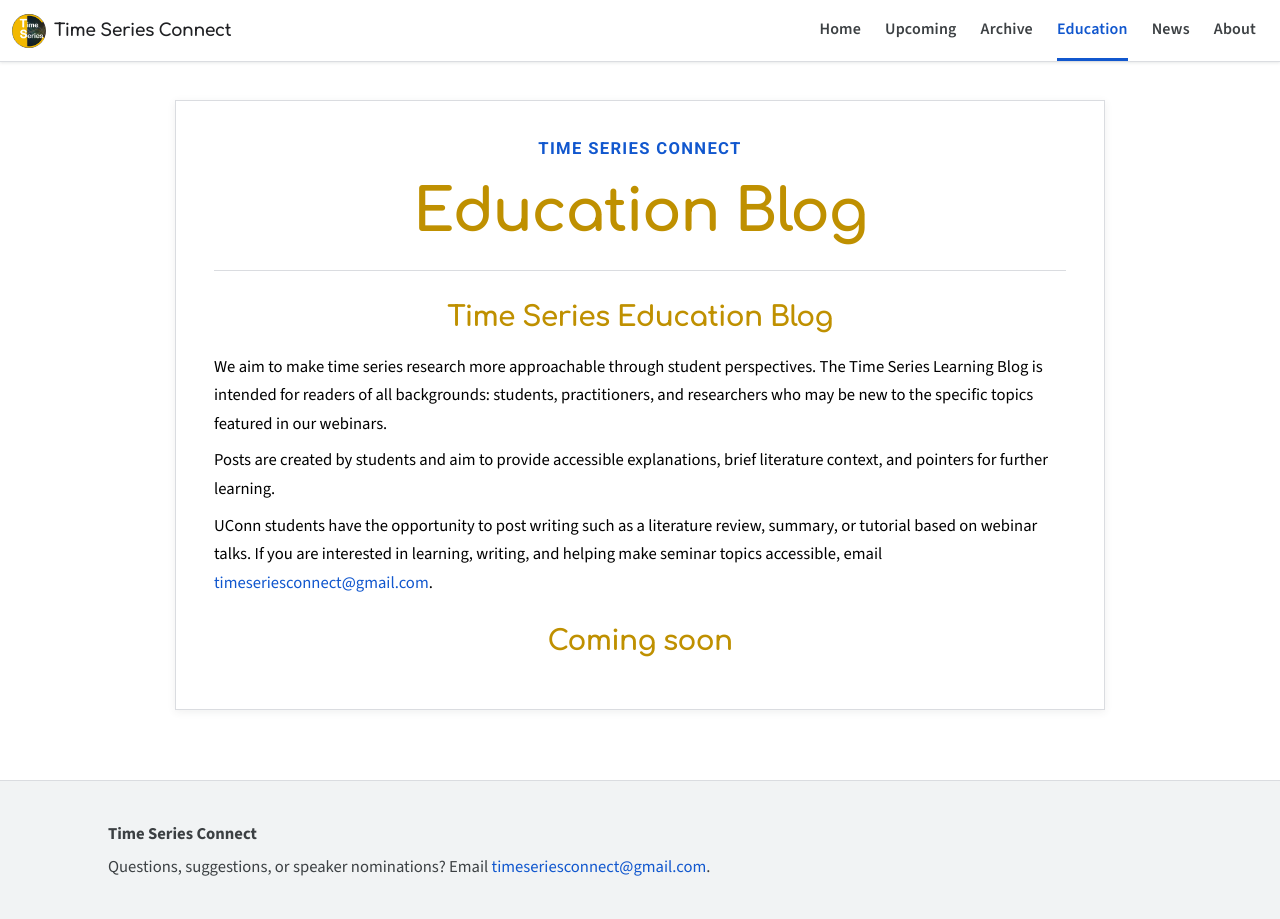
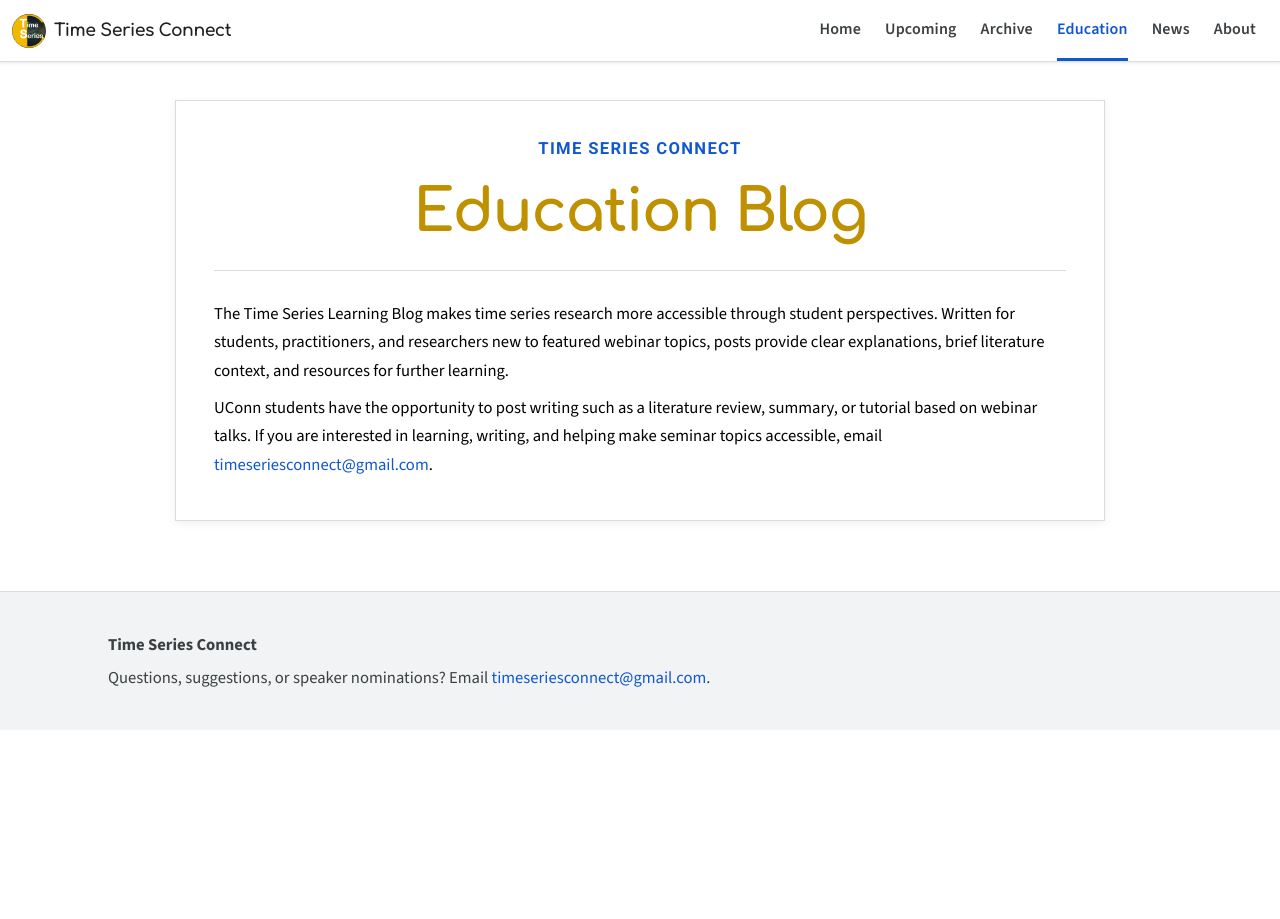
Before and after one commit to yaozheng-stat/time-series-connect, a Jekyll site: the page built from _pages/education-blog.md, in a window 1280 px wide. Built offline with Jekyll 4.4.1, drawn with Linux system fonts in a browser that asks for light colours.

Commit message:
update description

```diff
--- a/_pages/education-blog.md
+++ b/_pages/education-blog.md
@@ -3,12 +3,7 @@ layout: single
 title: Education Blog
 permalink: /education-blog/
 ---
-## Time Series Education Blog
 
-We aim to make time series research more approachable through student perspectives. The Time Series Learning Blog is intended for readers of all backgrounds: students, practitioners, and researchers who may be new to the specific topics featured in our webinars.
-
-Posts are created by students and aim to provide accessible explanations, brief literature context, and pointers for further learning.
+The Time Series Learning Blog makes time series research more accessible through student perspectives. Written for students, practitioners, and researchers new to featured webinar topics, posts provide clear explanations, brief literature context, and resources for further learning.
 
 UConn students have the opportunity to post writing such as a literature review, summary, or tutorial based on webinar talks. If you are interested in learning, writing, and helping make seminar topics accessible, email [timeseriesconnect@gmail.com](mailto:timeseriesconnect@gmail.com).
-
-## Coming soon
```
Also changed, not shown: 1 other file.
